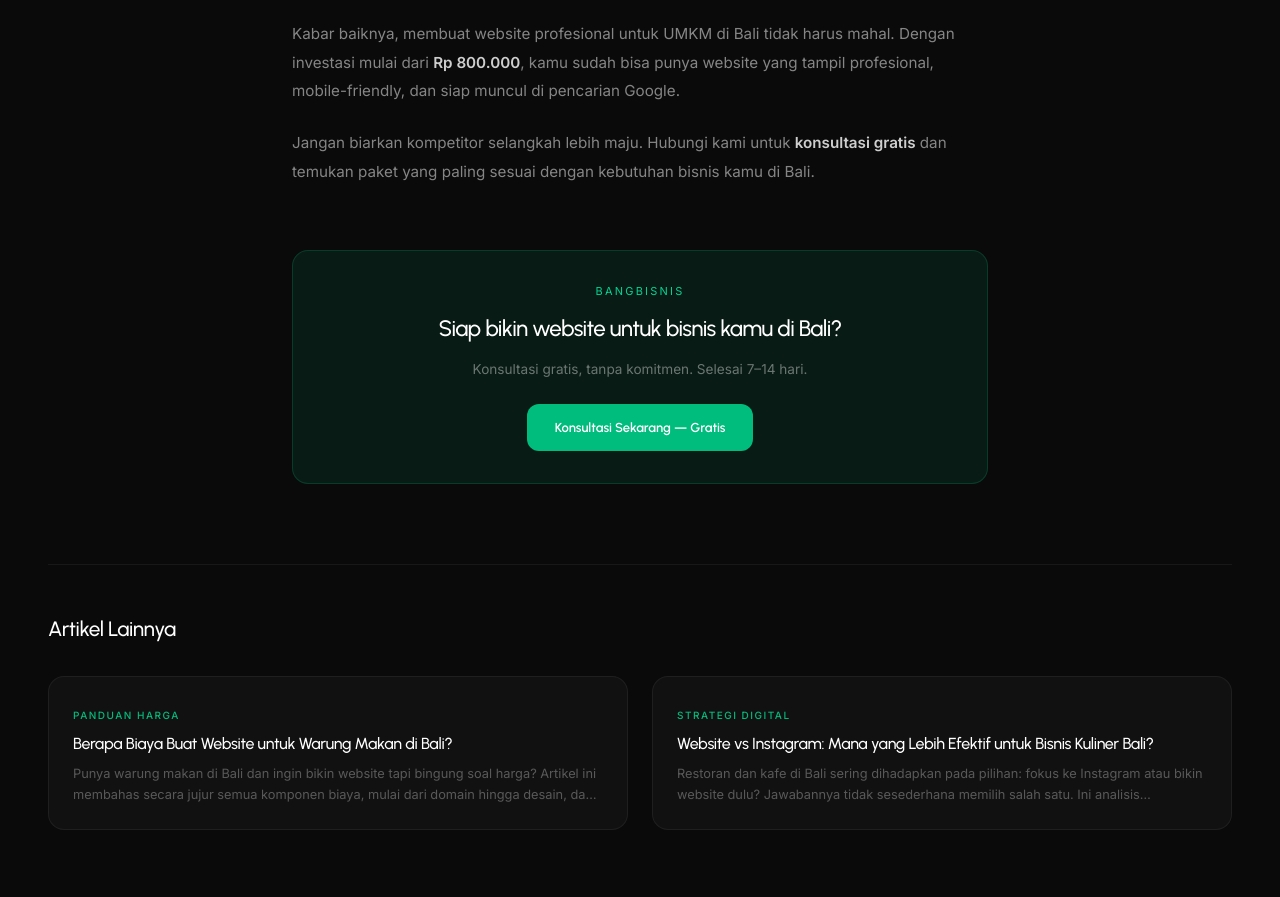
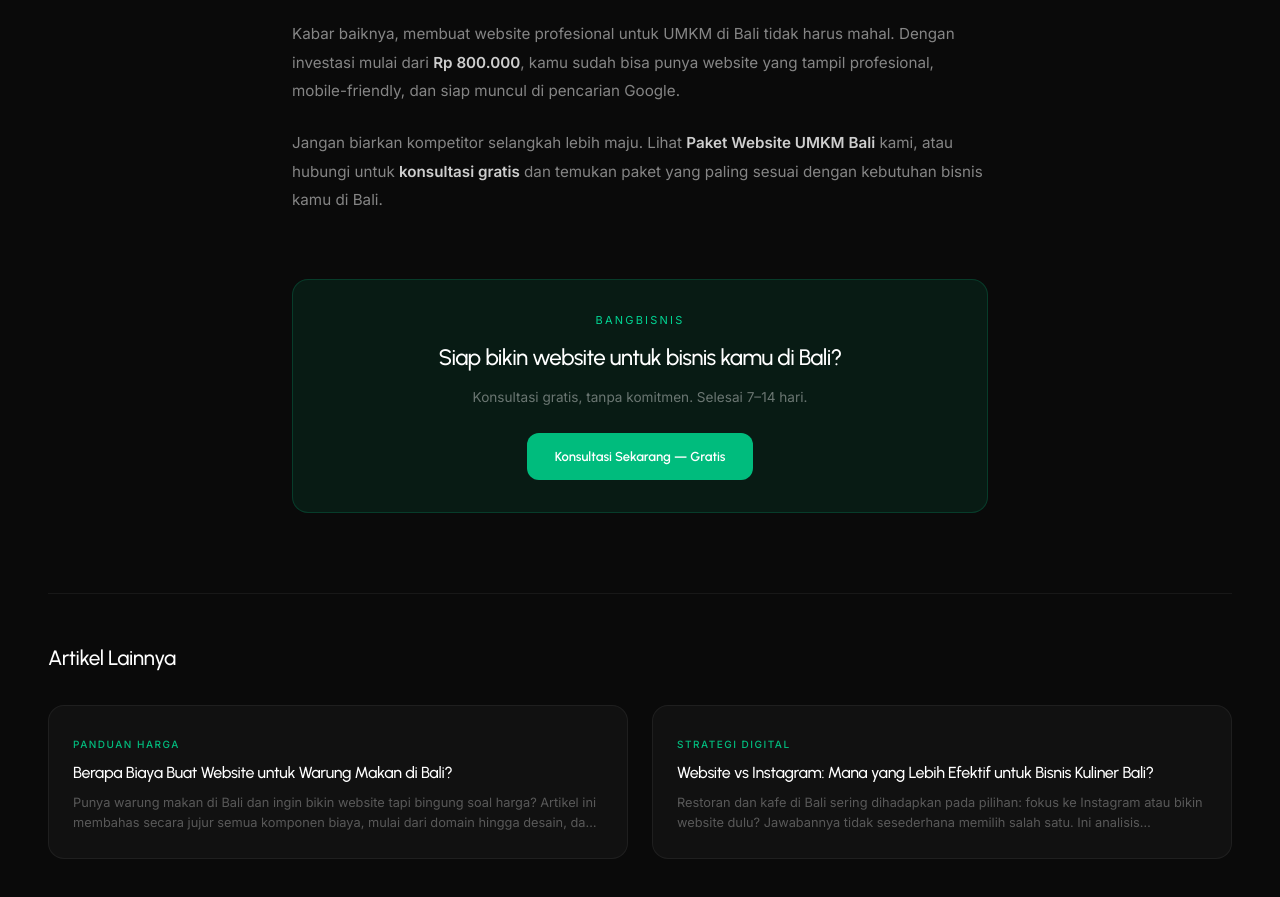
Before and after one commit to BagusSedana/bangBisnis1, a React (Vite) app: page /blog/alasan-umkm-bali-wajib-punya-website-2026 in a window 1280 px wide. Shown: the part 2060-2957 px from the top of the page. Built offline with nearby package versions, Linux system fonts and the light colour scheme.

Commit message:
fix: added internal links in blog articles pointing to primary service landing pages

```diff
--- a/src/app/data/blogData.ts
+++ b/src/app/data/blogData.ts
@@ -65,7 +65,7 @@ export const blogArticles: BlogArticle[] = [
 
       <h2>Kesimpulan</h2>
       <p>Biaya buat website untuk warung makan di Bali mulai dari <strong>Rp 800.000</strong> untuk yang paling dasar, hingga <strong>Rp 3.500.000</strong> untuk yang paling lengkap. Untuk bisnis kuliner, kami sangat menyarankan setidaknya paket menengah yang sudah termasuk foto menu, integrasi WhatsApp, dan tampilan mobile-friendly.</p>
-      <p>Masih bingung paket mana yang paling cocok? <strong>Konsultasi gratis via WhatsApp</strong> — ceritakan bisnis kamu dan kami bantu tentukan paket yang paling efisien.</p>
+      <p>Masih bingung paket mana yang paling cocok? Pelajari <a href="/jasa-pembuatan-website-bali"><strong>Layanan Pembuatan Website Profesional</strong></a> kami, atau <a href="https://wa.me/6287701785344"><strong>Konsultasi gratis via WhatsApp</strong></a> — ceritakan bisnis kamu dan kami bantu tentukan paket yang paling efisien.</p>
     `,
   },
   {
@@ -105,7 +105,7 @@ export const blogArticles: BlogArticle[] = [
 
       <h2>Mulai Dari Mana?</h2>
       <p>Kabar baiknya, membuat website profesional untuk UMKM di Bali tidak harus mahal. Dengan investasi mulai dari <strong>Rp 800.000</strong>, kamu sudah bisa punya website yang tampil profesional, mobile-friendly, dan siap muncul di pencarian Google.</p>
-      <p>Jangan biarkan kompetitor selangkah lebih maju. Hubungi kami untuk <strong>konsultasi gratis</strong> dan temukan paket yang paling sesuai dengan kebutuhan bisnis kamu di Bali.</p>
+      <p>Jangan biarkan kompetitor selangkah lebih maju. Lihat <a href="/jasa-website-umkm-bali"><strong>Paket Website UMKM Bali</strong></a> kami, atau hubungi untuk <a href="https://wa.me/6287701785344"><strong>konsultasi gratis</strong></a> dan temukan paket yang paling sesuai dengan kebutuhan bisnis kamu di Bali.</p>
     `,
   },
   {
@@ -204,7 +204,7 @@ export const blogArticles: BlogArticle[] = [
 
       <h2>Kesimpulan</h2>
       <p>Untuk bisnis kuliner di Bali, <strong>Instagram efektif untuk membangun komunitas dan engagement, tapi website adalah aset jangka panjang yang mendatangkan pelanggan baru dari Google setiap hari</strong>. Keduanya saling melengkapi, bukan saling menggantikan.</p>
-      <p>Dengan investasi website mulai dari Rp 800.000, kamu sudah bisa mulai muncul di pencarian Google dan memberikan pengalaman yang lebih baik kepada calon pelanggan. <a href="https://wa.me/6287701785344?text=Halo%20BangBisnis%2C%20saya%20tertarik%20konsultasi%20pembuatan%20website%20kuliner" target="_blank" rel="noopener noreferrer"><strong>Konsultasi gratis</strong></a> sekarang dan kami bantu strategi digital yang tepat untuk warung atau restoran kamu.</p>
+      <p>Dengan investasi di <a href="/jasa-pembuatan-website-bali"><strong>Jasa Pembuatan Website</strong></a> kami mulai dari Rp 800.000, kamu sudah bisa mulai muncul di pencarian Google dan memberikan pengalaman yang lebih baik kepada calon pelanggan. <a href="https://wa.me/6287701785344?text=Halo%20BangBisnis%2C%20saya%20tertarik%20konsultasi%20pembuatan%20website%20kuliner" target="_blank" rel="noopener noreferrer"><strong>Konsultasi gratis</strong></a> sekarang dan kami bantu strategi digital yang tepat untuk warung atau restoran kamu.</p>
     `,
   },
   {
@@ -229,7 +229,7 @@ export const blogArticles: BlogArticle[] = [
 
       <div class="my-10 p-8 rounded-2xl bg-emerald-950/30 border border-emerald-500/20">
         <h3 class="text-xl font-urbanist text-emerald-400 mb-4 tracking-widest text-sm">Action Plan:</h3>
-        <p class="text-white/80">Buatlah <strong>Halaman Layanan (Service Pages)</strong> spesifik untuk setiap variasi jasa kamu. Satu URL untuk satu jasa. Misalnya: <code>/jasa-pembuatan-website-bali</code>, atau <code>/jasa-website-umkm</code>.</p>
+        <p class="text-white/80">Buatlah <strong>Halaman Layanan (Service Pages)</strong> spesifik untuk setiap variasi jasa kamu. Satu URL untuk satu jasa. Misalnya: <code><a href="/jasa-pembuatan-website-bali" class="text-emerald-400 hover:underline">/jasa-pembuatan-website-bali</a></code>, atau <code><a href="/jasa-website-umkm-bali" class="text-emerald-400 hover:underline">/jasa-website-umkm-bali</a></code>.</p>
       </div>
 
       <h2>2. Rahasia SEO Lokal (Sebutkan Geografismu!)</h2>
@@ -252,7 +252,7 @@ export const blogArticles: BlogArticle[] = [
       <h2>Kesimpulan: Kualitas Jauh Mengalahkan Kuantitas</h2>
       <p>Mendapatkan 30 pengunjung per bulan yang menghasilkan 2 order (Closing) jauh lebih bernilai dibanding 3.000 pengunjung namun nol pembelian. SEO untuk konversi berarti memahami pikiran klien yang sudah siap membeli.</p>
 
-      <p>Jika kamu penyedia layanan lokal, UMKM, atau korporasi yang merasa traffic website saat ini salah sasaran, tim BangBisnis siap menstruktur ulang arsitektur logis websitemu. <a href="https://wa.me/6287701785344?text=Halo%20BangBisnis%2C%20saya%20perlu%20bantuan%20struktur%20SEO%20dan%20website%20untuk%20menarik%20klien" target="_blank" rel="noopener noreferrer"><strong>Diskusikan kebutuhan SEO On-Page websitemu bersama kami hari ini secara gratis.</strong></a></p>
+      <p>Jika kamu penyedia layanan lokal, UMKM, atau korporasi yang merasa traffic website saat ini salah sasaran, tim ahli di layanan <a href="/jasa-pembuatan-website-bali"><strong>Jasa Pembuatan Website Bali</strong></a> kami siap menstruktur ulang arsitektur logis websitemu. <a href="https://wa.me/6287701785344?text=Halo%20BangBisnis%2C%20saya%20perlu%20bantuan%20struktur%20SEO%20dan%20website%20untuk%20menarik%20klien" target="_blank" rel="noopener noreferrer"><strong>Diskusikan kebutuhan SEO On-Page websitemu bersama kami hari ini secara gratis.</strong></a></p>
     `
   }
 ];
```
